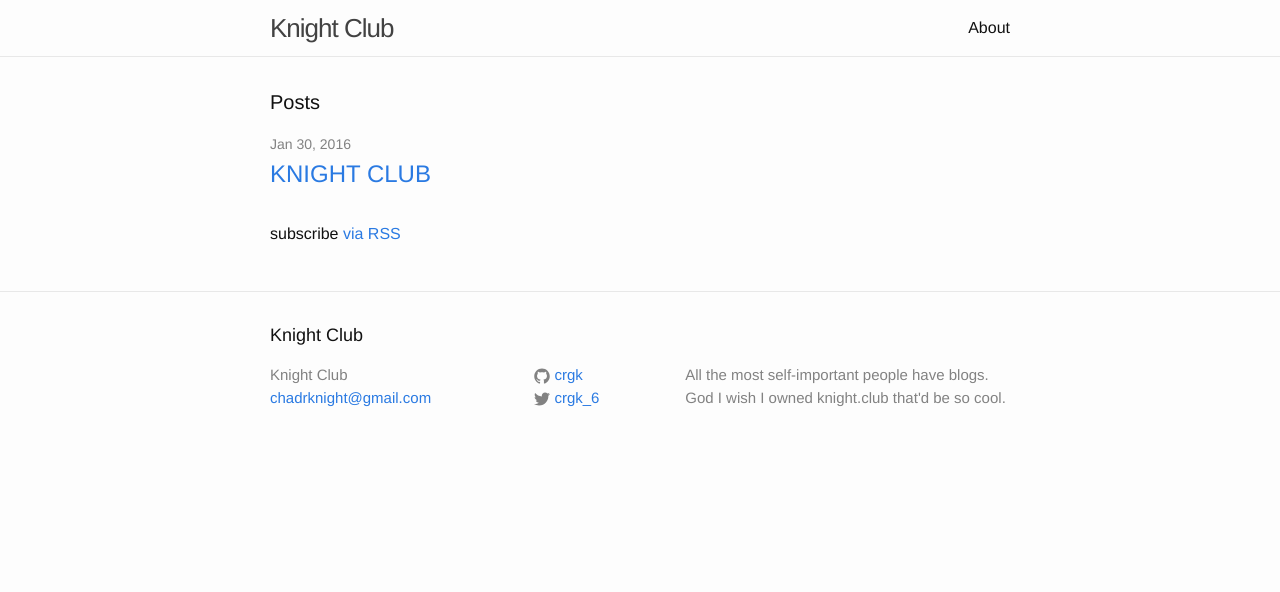
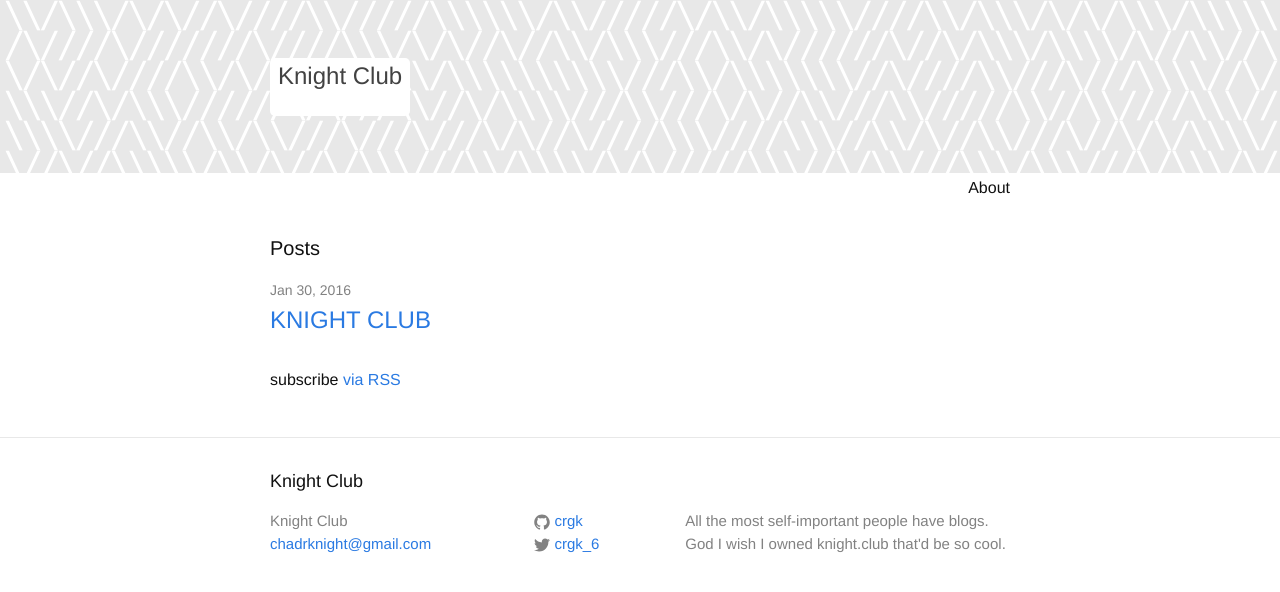
Before and after one commit to crgk/crgk.github.io, a Jekyll site: the page built from index.html, in a window 1280 px wide. Shown: the top 592 px of the page. Built offline with Jekyll 4.4.1, drawn with Linux system fonts in a browser that asks for light colours; some of the changed text lies outside the part shown.

Commit message:
wip: header

```diff
--- a/_includes/header.html
+++ b/_includes/header.html
@@ -1,7 +1,6 @@
 <header class="site-header">
-
+  <div id="pattern"></div>
   <div class="wrapper">
-
     <a class="site-title" href="{{ site.baseurl }}/">{{ site.title }}</a>
 
     <nav class="site-nav">
@@ -12,16 +11,32 @@
           <path fill="#424242" d="M18,13.516C18,14.335,17.335,15,16.516,15H1.484C0.665,15,0,14.335,0,13.516l0,0 c0-0.82,0.665-1.484,1.484-1.484h15.031C17.335,12.031,18,12.696,18,13.516L18,13.516z"/>
         </svg>
       </a>
-
       <div class="trigger">
         {% for page in site.pages %}
           {% if page.title %}
-          <a class="page-link" href="{{ page.url | prepend: site.baseurl }}">{{ page.title }}</a>
+            <a class="page-link" href="{{ page.url | prepend: site.baseurl }}">{{ page.title }}</a>
           {% endif %}
         {% endfor %}
       </div>
     </nav>
-
   </div>
 
 </header>
+
+<script>
+    'use strict';
+    let header = document.getElementById('pattern');
+
+    let s = "";
+
+    for (let i=0; i < 2000; i++) {
+        let r = Math.random();
+        if (r > 0.5) {
+            s += "\\";
+        } else {
+            s += "/";
+        }
+    }
+
+    header.innerText = s;
+</script>
--- a/_sass/_base.scss
+++ b/_sass/_base.scss
@@ -108,8 +108,8 @@ a {
  * Blockquotes
  */
 blockquote {
-    color: $grey-color;
-    border-left: 4px solid $grey-color-light;
+    color: $gray-color;
+    border-left: 4px solid $gray-color-light;
     padding-left: $spacing-unit / 2;
     font-size: 18px;
     letter-spacing: -1px;
@@ -128,7 +128,7 @@ blockquote {
 pre,
 code {
     font-size: 15px;
-    border: 1px solid $grey-color-light;
+    border: 1px solid $gray-color-light;
     border-radius: 3px;
     background-color: $code-background-color;
 }
@@ -199,7 +199,7 @@ pre {
         vertical-align: middle;
 
         path {
-            fill: $grey-color;
+            fill: $gray-color;
         }
     }
 }
--- a/_sass/_layout.scss
+++ b/_sass/_layout.scss
@@ -2,29 +2,50 @@
  * Site header
  */
 .site-header {
-    border-bottom: 1px solid $grey-color-light;
-    min-height: 56px;
-
     // Positioning context for the mobile navigation icon
     position: relative;
 }
 
+#pattern {
+    text-align: center;
+    color: white;
+    font-size: 36px;
+    font-family: $mono-font-family;
+
+    // Make all the characters touch.
+    letter-spacing: -4px;
+    line-height: 0.8333;
+
+    background-color: $gray-color-light;
+    word-wrap: break-word;
+    max-height: 173px;  // six lines of stuff
+    overflow: hidden;  // hide extra chars
+}
+
 .site-title {
-    font-size: 26px;
-    line-height: 56px;
-    letter-spacing: -1px;
-    margin-bottom: 0;
+    position: absolute;
+    top: 58px;
     float: left;
+
+    padding: 8px;
+    min-height: 42px;
+    min-width: 116px;
+    background-color: white;
+    border-radius: 5px;
+
+    font-size: 24px;
+    line-height: 0.8333;
+    font-family: $title-font-family;
 
     &,
     &:visited {
-        color: $grey-color-dark;
+        color: $gray-color-dark;
     }
 }
 
 .site-nav {
     float: right;
-    line-height: 56px;
+    line-height: 30px;
 
     .menu-icon {
         display: none;
@@ -45,7 +66,7 @@
         top: 9px;
         right: 30px;
         background-color: $background-color;
-        border: 1px solid $grey-color-light;
+        border: 1px solid $gray-color-light;
         border-radius: 5px;
         text-align: right;
 
@@ -63,7 +84,7 @@
                 height: 15px;
 
                 path {
-                    fill: $grey-color-dark;
+                    fill: $gray-color-dark;
                 }
             }
         }
@@ -91,7 +112,7 @@
  * Site footer
  */
 .site-footer {
-    border-top: 1px solid $grey-color-light;
+    border-top: 1px solid $gray-color-light;
     padding: $spacing-unit 0;
 }
 
@@ -108,7 +129,7 @@
 
 .footer-col-wrapper {
     font-size: 15px;
-    color: $grey-color;
+    color: $gray-color;
     margin-left: -$spacing-unit / 2;
     @extend %clearfix;
 }
@@ -179,7 +200,7 @@
 
 .post-meta {
     font-size: $small-font-size;
-    color: $grey-color;
+    color: $gray-color;
 }
 
 .post-link {
@@ -219,6 +240,7 @@
 }
 
 .post-content {
+    font-family: $post-font-family;
     margin-bottom: $spacing-unit;
 
     h2 {
--- a/css/main.scss
+++ b/css/main.scss
@@ -11,18 +11,22 @@ $base-font-size:   16px;
 $small-font-size:  $base-font-size * 0.875;
 $base-line-height: 1.5;
 
+$post-font-family: "Book Antiqua",Palatino,"Palatino Linotype","Palatino LT STD",Georgia,serif;
+$title-font-family: $base-font-family;
+$mono-font-family: monaco,Consolas,"Lucida Console",monospace;
+
 $spacing-unit:     30px;
 
 $text-color:       #111;
 $text-color-light: lighten($text-color, 40%);
 
 $code-background-color: #f0eefe;
-$background-color: #fdfdfd;
+$background-color: white;
 $brand-color:      #2a7ae2;
 
-$grey-color:       #828282;
-$grey-color-light: lighten($grey-color, 40%);
-$grey-color-dark:  darken($grey-color, 25%);
+$gray-color:       #828282;
+$gray-color-light: lighten($gray-color, 40%);
+$gray-color-dark:  darken($gray-color, 25%);
 
 $on-palm:          600px;
 $on-laptop:        800px;
```
